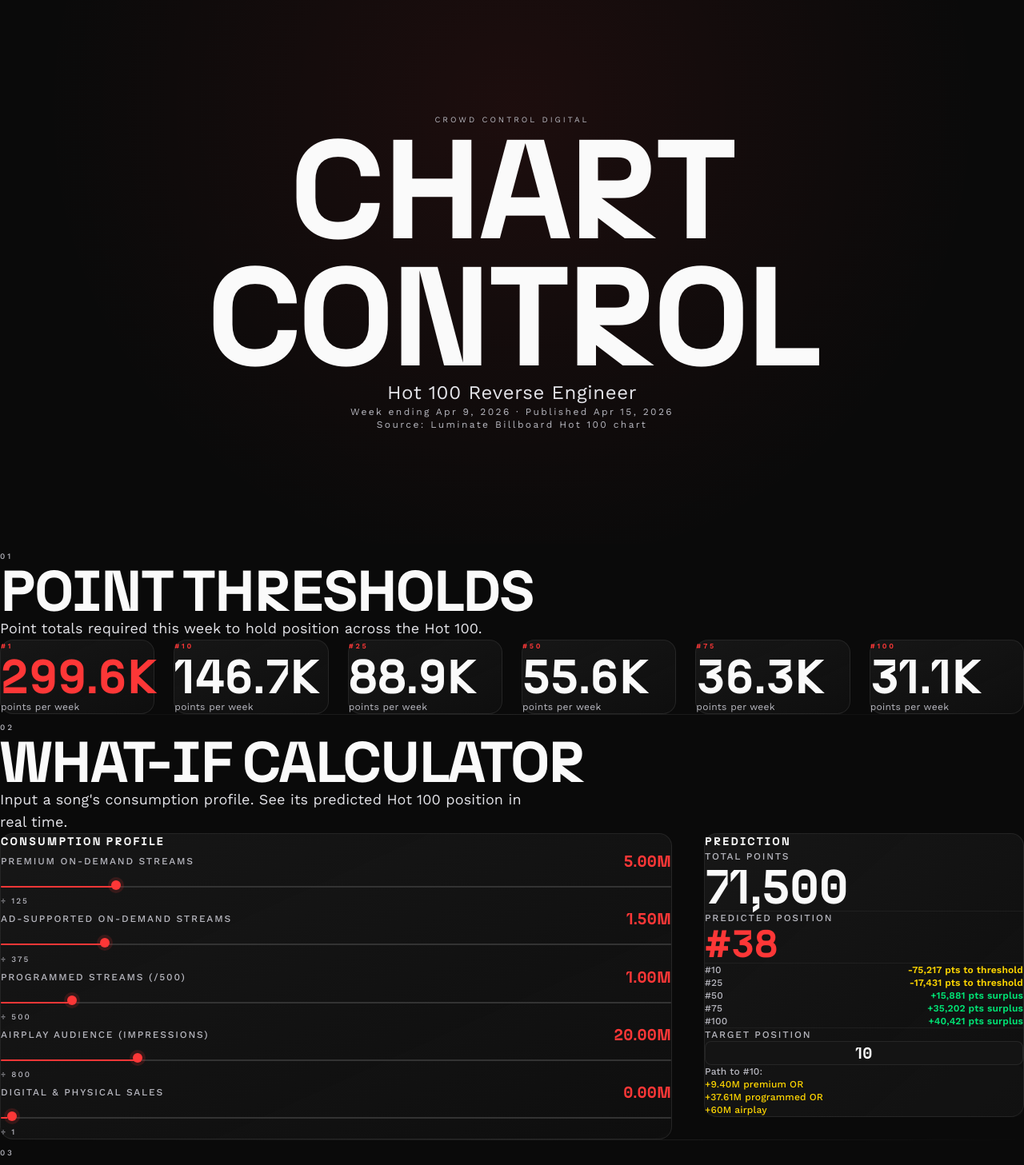
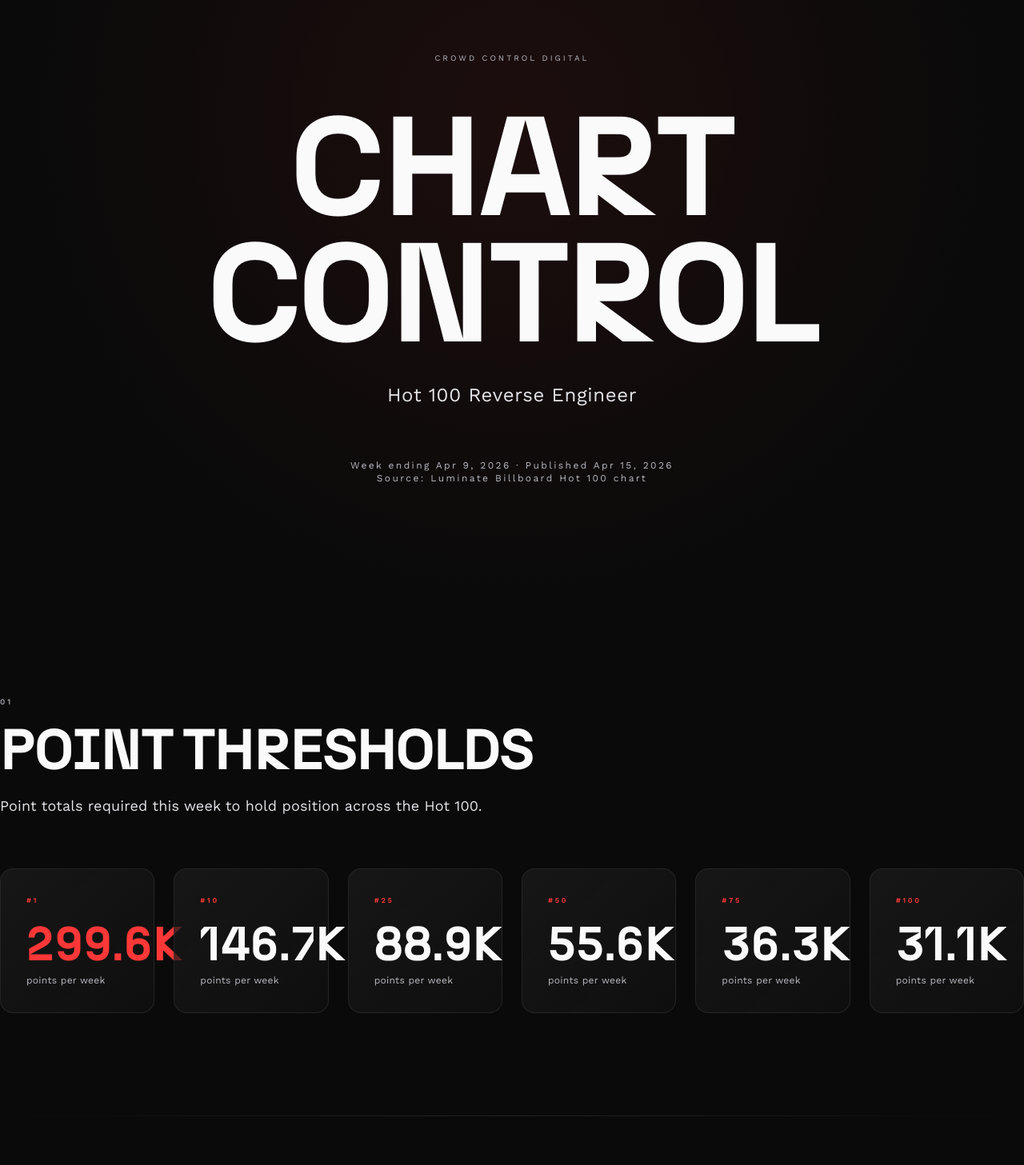
Before and after one commit to geoffshames/chart-control, a Next.js app: page / in a window 1280 px wide. Shown: the top 1457 px of the page at 80% size. Built offline with nearby package versions, Linux system fonts and the light colour scheme.

Commit message:
Add explicit utility safelist for Tailwind v4 scanner gaps in Next 16

```diff
--- a/src/app/globals.css
+++ b/src/app/globals.css
@@ -192,3 +192,89 @@
     transition-duration: 0.01ms !important;
   }
 }
+
+/* ========== Explicit utility safelist for Tailwind v4 scanner gaps ========== */
+.px-6 { padding-left: 1.5rem; padding-right: 1.5rem; }
+.px-8 { padding-left: 2rem; padding-right: 2rem; }
+.px-10 { padding-left: 2.5rem; padding-right: 2.5rem; }
+.py-2 { padding-top: 0.5rem; padding-bottom: 0.5rem; }
+.py-4 { padding-top: 1rem; padding-bottom: 1rem; }
+.py-8 { padding-top: 2rem; padding-bottom: 2rem; }
+.py-10 { padding-top: 2.5rem; padding-bottom: 2.5rem; }
+.py-16 { padding-top: 4rem; padding-bottom: 4rem; }
+.py-20 { padding-top: 5rem; padding-bottom: 5rem; }
+.py-24 { padding-top: 6rem; padding-bottom: 6rem; }
+.py-32 { padding-top: 8rem; padding-bottom: 8rem; }
+.p-4 { padding: 1rem; }
+.p-6 { padding: 1.5rem; }
+.p-8 { padding: 2rem; }
+.p-10 { padding: 2.5rem; }
+.pb-20 { padding-bottom: 5rem; }
+.pb-32 { padding-bottom: 8rem; }
+.pt-16 { padding-top: 4rem; }
+.pt-24 { padding-top: 6rem; }
+
+.mb-1 { margin-bottom: 0.25rem; }
+.mb-2 { margin-bottom: 0.5rem; }
+.mb-4 { margin-bottom: 1rem; }
+.mb-6 { margin-bottom: 1.5rem; }
+.mb-8 { margin-bottom: 2rem; }
+.mb-10 { margin-bottom: 2.5rem; }
+.mb-12 { margin-bottom: 3rem; }
+.mb-16 { margin-bottom: 4rem; }
+.mb-20 { margin-bottom: 5rem; }
+.mt-2 { margin-top: 0.5rem; }
+.mt-4 { margin-top: 1rem; }
+.mt-6 { margin-top: 1.5rem; }
+.mt-8 { margin-top: 2rem; }
+.mt-12 { margin-top: 3rem; }
+.mt-16 { margin-top: 4rem; }
+.mx-auto { margin-left: auto; margin-right: auto; }
+
+.max-w-2xl { max-width: 42rem; }
+.max-w-3xl { max-width: 48rem; }
+.max-w-4xl { max-width: 56rem; }
+.max-w-5xl { max-width: 64rem; }
+.max-w-7xl { max-width: 80rem; }
+
+.min-h-screen { min-height: 100vh; }
+
+@media (min-width: 768px) {
+  .md\:px-6 { padding-left: 1.5rem; padding-right: 1.5rem; }
+  .md\:px-8 { padding-left: 2rem; padding-right: 2rem; }
+  .md\:px-10 { padding-left: 2.5rem; padding-right: 2.5rem; }
+  .md\:py-20 { padding-top: 5rem; padding-bottom: 5rem; }
+  .md\:py-24 { padding-top: 6rem; padding-bottom: 6rem; }
+  .md\:py-32 { padding-top: 8rem; padding-bottom: 8rem; }
+  .md\:p-6 { padding: 1.5rem; }
+  .md\:p-8 { padding: 2rem; }
+  .md\:p-10 { padding: 2.5rem; }
+  .md\:pb-32 { padding-bottom: 8rem; }
+  .md\:mb-6 { margin-bottom: 1.5rem; }
+  .md\:mb-8 { margin-bottom: 2rem; }
+  .md\:mb-12 { margin-bottom: 3rem; }
+  .md\:mb-16 { margin-bottom: 4rem; }
+}
+
+.bg-accent { background-color: #FD3737; }
+.bg-surface { background-color: #141414; }
+.bg-surface-50 { background-color: #1A1A1A; }
+.bg-surface-100 { background-color: #262626; }
+.bg-surface-200 { background-color: #333333; }
+.text-accent { color: #FD3737; }
+.border-accent { border-color: #FD3737; }
+.border-surface-200 { border-color: #333333; }
+.border-surface-200\/60 { border-color: rgba(51, 51, 51, 0.6); }
+.border-surface-200\/40 { border-color: rgba(51, 51, 51, 0.4); }
+.hover\:border-accent\/40:hover { border-color: rgba(253, 55, 55, 0.4); }
+.hover\:border-accent\/30:hover { border-color: rgba(253, 55, 55, 0.3); }
+
+.gap-4 { gap: 1rem; }
+.gap-5 { gap: 1.25rem; }
+.gap-8 { gap: 2rem; }
+.gap-10 { gap: 2.5rem; }
+@media (min-width: 768px) {
+  .md\:gap-6 { gap: 1.5rem; }
+  .md\:gap-8 { gap: 2rem; }
+  .md\:gap-10 { gap: 2.5rem; }
+}
--- a/src/app/page.tsx
+++ b/src/app/page.tsx
@@ -168,7 +168,7 @@
             : 'bg-transparent border-b border-transparent h-16'
         }`}
       >
-        <div className="max-w-7xl mx-auto px-6 md:px-10 h-full flex items-center justify-between">
+        <div className="max-w-[1280px] mx-auto px-[24px] md:px-[40px] h-full flex items-center justify-between">
           <motion.div
             initial={false}
             animate={{ opacity: isScrolled ? 1 : 0 }}
@@ -190,7 +190,7 @@
           background: 'radial-gradient(circle at 50% 20%, rgba(253, 55, 55, 0.08) 0%, transparent 70%)',
         }}
       >
-        <div className="max-w-7xl mx-auto px-6 md:px-10 w-full flex flex-col items-center text-center">
+        <div className="max-w-[1280px] mx-auto px-[24px] md:px-[40px] w-full flex flex-col items-center text-center">
           <motion.span
             initial={false}
             animate={{ opacity: 1, y: 0 }}
@@ -240,7 +240,7 @@
           transition={{ duration: 0.6 }}
           className="py-24 md:py-32"
         >
-          <div className="max-w-7xl mx-auto px-6 md:px-10">
+          <div className="max-w-[1280px] mx-auto px-[24px] md:px-[40px]">
             <motion.div
               initial={{ opacity: 0, y: 10 }}
               whileInView={{ opacity: 1, y: 0 }}
@@ -298,7 +298,7 @@
           transition={{ duration: 0.6 }}
           className="py-24 md:py-32"
         >
-          <div className="max-w-7xl mx-auto px-6 md:px-10">
+          <div className="max-w-[1280px] mx-auto px-[24px] md:px-[40px]">
             <motion.div
               initial={{ opacity: 0, y: 10 }}
               whileInView={{ opacity: 1, y: 0 }}
@@ -508,7 +508,7 @@
           transition={{ duration: 0.6 }}
           className="py-24 md:py-32"
         >
-          <div className="max-w-7xl mx-auto px-6 md:px-10">
+          <div className="max-w-[1280px] mx-auto px-[24px] md:px-[40px]">
             <motion.div
               initial={{ opacity: 0, y: 10 }}
               whileInView={{ opacity: 1, y: 0 }}
@@ -599,7 +599,7 @@
           transition={{ duration: 0.6 }}
           className="py-24 md:py-32"
         >
-          <div className="max-w-7xl mx-auto px-6 md:px-10">
+          <div className="max-w-[1280px] mx-auto px-[24px] md:px-[40px]">
             <motion.div
               initial={{ opacity: 0, y: 10 }}
               whileInView={{ opacity: 1, y: 0 }}
@@ -708,7 +708,7 @@
           transition={{ duration: 0.6 }}
           className="py-24 md:py-32"
         >
-          <div className="max-w-7xl mx-auto px-6 md:px-10">
+          <div className="max-w-[1280px] mx-auto px-[24px] md:px-[40px]">
             <motion.div
               initial={{ opacity: 0, y: 10 }}
               whileInView={{ opacity: 1, y: 0 }}
@@ -780,7 +780,7 @@
           transition={{ duration: 0.6 }}
           className="py-24 md:py-32"
         >
-          <div className="max-w-7xl mx-auto px-6 md:px-10">
+          <div className="max-w-[1280px] mx-auto px-[24px] md:px-[40px]">
             <motion.div
               initial={{ opacity: 0, y: 10 }}
               whileInView={{ opacity: 1, y: 0 }}
@@ -863,7 +863,7 @@
 
       {/* Footer */}
       <footer className="border-t border-surface-200/40 mt-32 py-12 md:py-16 bg-[#0A0A0A]">
-        <div className="max-w-7xl mx-auto px-6 md:px-10">
+        <div className="max-w-[1280px] mx-auto px-[24px] md:px-[40px]">
           <div className="flex items-center justify-center gap-3 mb-6">
             <img src="/brand/CC-LOGO-2024-WHITE.png" alt="Crowd Control Digital" className="h-5 w-5" />
             <span className="text-xs font-heading font-bold tracking-[0.2em] uppercase">Crowd Control Digital</span>
```
